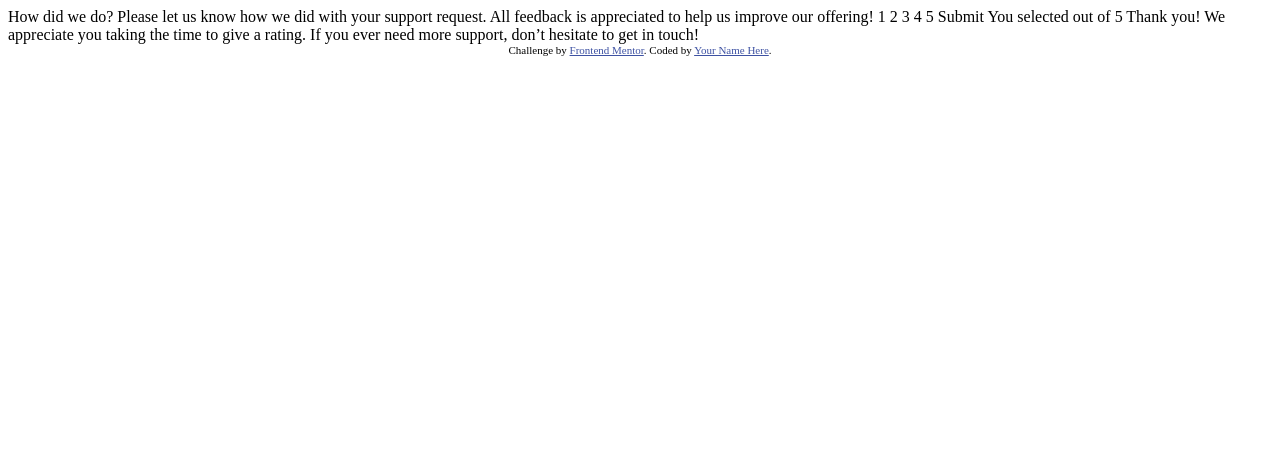
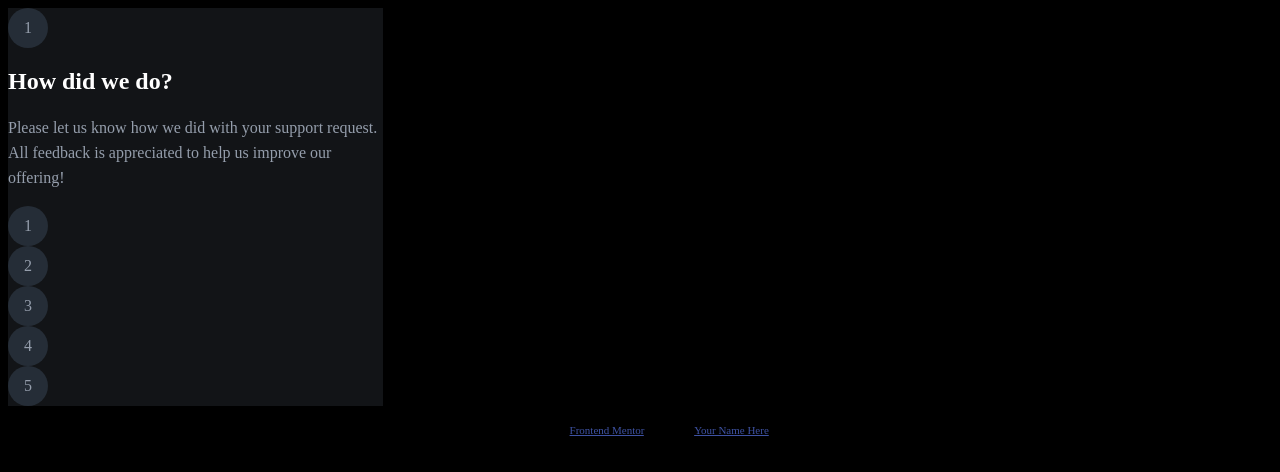
Before and after one commit to sauliusss/interactive-rating-component-main, a website: page index.html in a window 1280 px wide. Drawn offline with Linux system fonts and the light colour scheme.

Commit message:
add html and css

```diff
--- a/css/index.css
+++ b/css/index.css
@@ -1,5 +1,38 @@
 body {
   background-color: black;
+}
+
+.background {
+  width: 375px;
+  background-color: hsl(216, 12%, 8%);
+}
+
+h2 {
+  color: hsl(0, 0%, 100%);
+  font-weight: 700;
+}
+
+p {
+  color: hsl(217, 12%, 63%);
+  font-weight: 400;
+  line-height: 25px;
+}
+
+.rating {
+  display: inline-block;
+}
+
+.number {
+  display: flex;
+  width: 40px;
+  height: 40px;
+  margin-right: 15px;
+  align-items: center;
+  justify-content: center;
+  text-align: center;
+  background-color: hsl(213, 19%, 18%);
+  color: hsl(217, 12%, 63%);
+  border-radius: 50px;
 }
 
 .attribution {
--- a/index.html
+++ b/index.html
@@ -1,49 +1,41 @@
 <!DOCTYPE html>
 <html lang="en">
   <head>
-  <meta charset="UTF-8">
-  <meta name="viewport" content="width=device-width, initial-scale=1.0"> <!-- displays site properly based on user's device -->
+    <meta charset="UTF-8" />
+    <meta name="viewport" content="width=device-width, initial-scale=1.0" />
+    <!-- displays site properly based on user's device -->
 
-  <link rel="icon" type="image/png" sizes="32x32" href="./images/favicon-32x32.png">
-
+    <link rel="icon" type="image/png" sizes="32x32" href="./images/favicon-32x32.png" />
+    <link rel="stylesheet" href="./css/index.css" />
     <title>Frontend Mentor | Interactive rating component</title>
-
-  <!-- Feel free to remove these styles or customise in your own stylesheet 👍 -->
-  <style>
-    .attribution { font-size: 11px; text-align: center; }
-    .attribution a { color: hsl(228, 45%, 44%); }
-  </style>
   </head>
   <body>
-
     <!-- Rating state start -->
-
-  How did we do?
-
-  Please let us know how we did with your support request. All feedback is appreciated
-  to help us improve our offering!
-
-  1 2 3 4 5
-
-  Submit
+    <div class="background">
+      <div class="number">1</div>
+      <div class="star"></div>
+      <h2>How did we do?</h2>
+      <p>Please let us know how we did with your support request. All feedback is appreciated to help us improve our offering!</p>
+      <div class="rating">
+        <div class="number">1</div>
+        <div class="number">2</div>
+        <div class="number">3</div>
+        <div class="number">4</div>
+        <div class="number">5</div>
+      </div>
+    </div>
+    2 3 4 5 Submit
 
     <!-- Rating state end -->
 
     <!-- Thank you state start -->
 
-  You selected <!-- Add rating here --> out of 5
-
-  Thank you!
-
-  We appreciate you taking the time to give a rating. If you ever need more support,
-  don’t hesitate to get in touch!
+    You selected
+    <!-- Add rating here -->
+    out of 5 Thank you! We appreciate you taking the time to give a rating. If you ever need more support, don’t hesitate to get in touch!
 
     <!-- Thank you state end -->
 
-
-  <div class="attribution">
-    Challenge by <a href="https://www.frontendmentor.io?ref=challenge" target="_blank">Frontend Mentor</a>.
-    Coded by <a href="#">Your Name Here</a>.
-  </div>
+    <div class="attribution">Challenge by <a href="https://www.frontendmentor.io?ref=challenge" target="_blank">Frontend Mentor</a>. Coded by <a href="#">Your Name Here</a>.</div>
   </body>
 </html>
```
Lines whose indentation alone changed are shown as unchanged.
